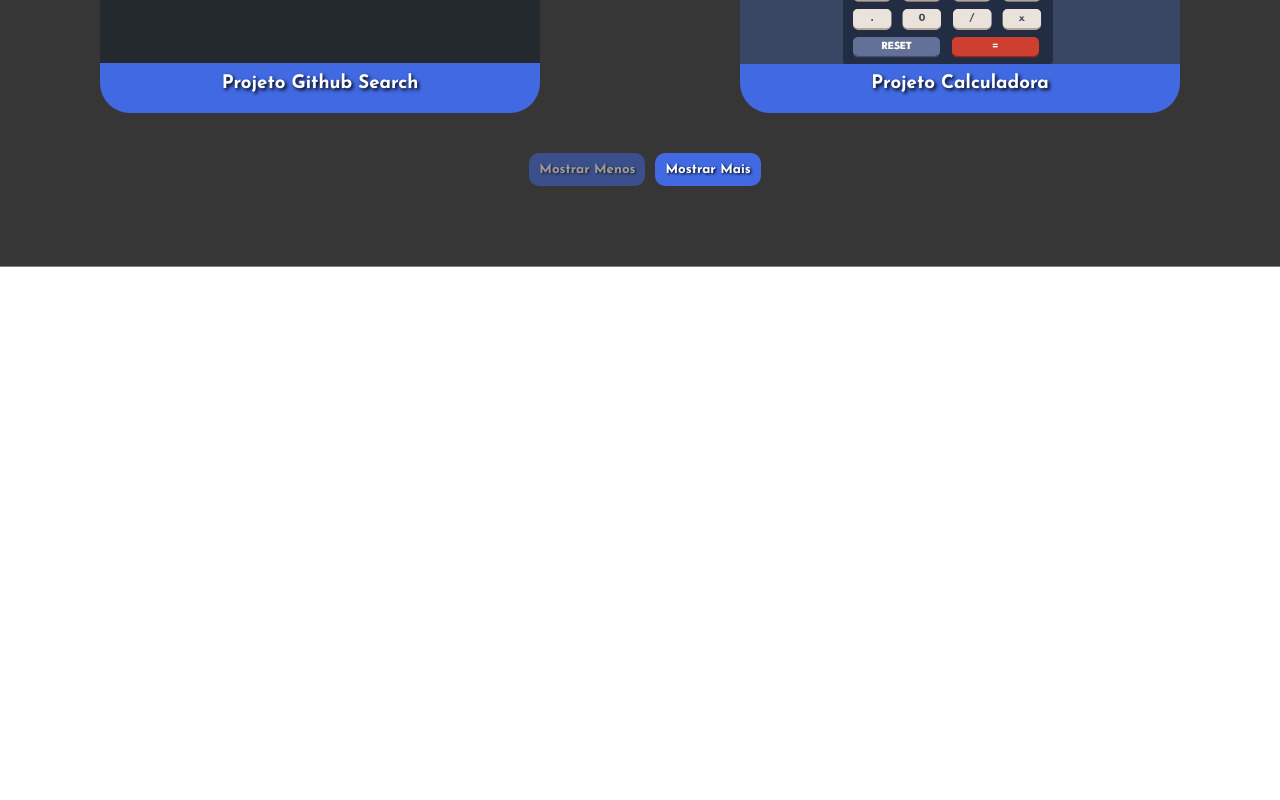
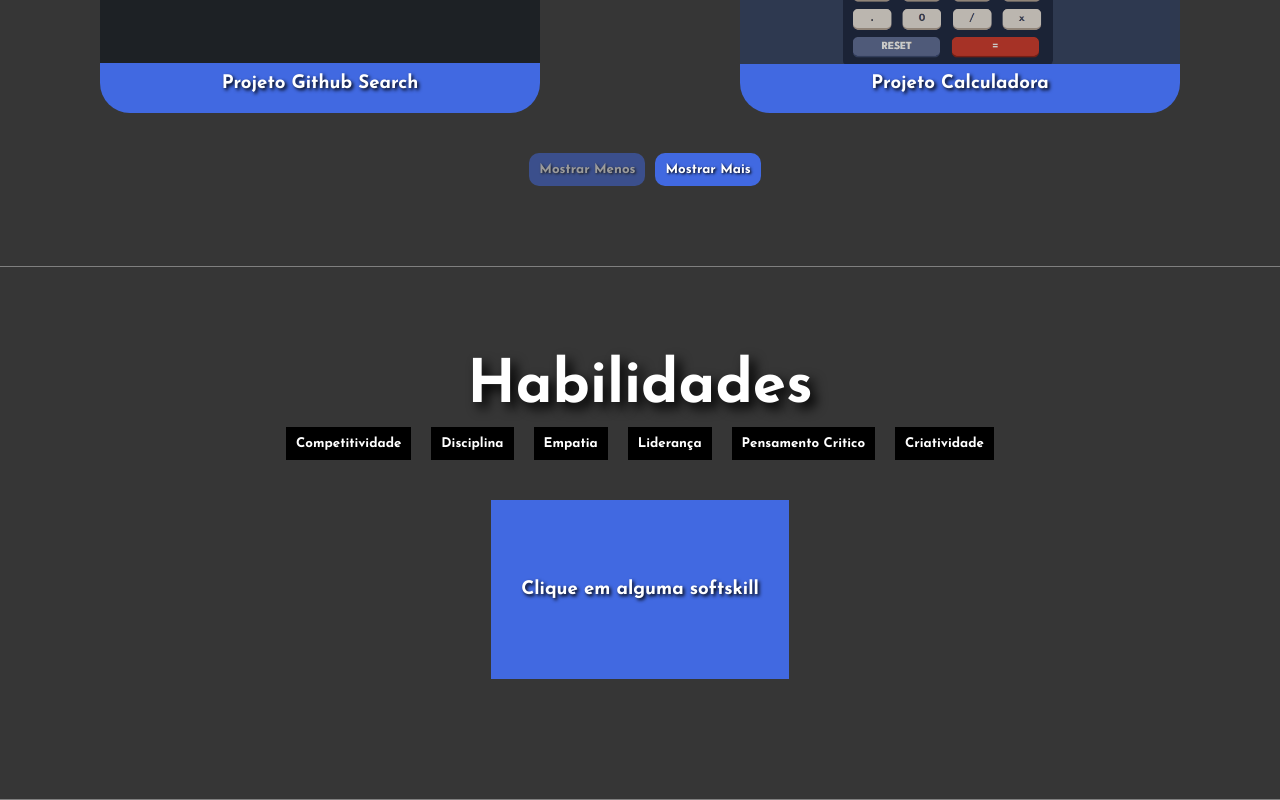
Before and after one commit to saullo-reis/new-portfolio, a React (Create React App) app: page / in a window 1280 px wide. Shown: the part 1471-2271 px from the top of the page. Before the commit the page ends 1738 px from the top, so only its background shows below. Built offline with nearby package versions, Linux system fonts and the light colour scheme.

Commit message:
criado a aba habilidades

```diff
--- a/src/App.js
+++ b/src/App.js
@@ -2,13 +2,15 @@ import { Header } from "./components/header/header";
 import './styles/App.sass'
 import { About } from "./components/about/about";
 import { Projects } from "./components/projects/projects";
+import { Skills } from "./components/skills/skill";
 
 function App() {
   return (
     <>
       <Header />
       <About />
-      <Projects/>
+      <Projects />
+      <Skills />
     </>
   );
 }
--- a/src/components/about/about.js
+++ b/src/components/about/about.js
@@ -16,7 +16,7 @@ export const About = () => {
     }
     console.log(page)
     return (
-        <section className="about">
+        <section className="about" id='about'>
             <div className='about-card'>
                 <img className='about-image' src={image}></img>
                 <div>
--- a/src/components/projects/projects.js
+++ b/src/components/projects/projects.js
@@ -21,7 +21,7 @@ export const Projects = () => {
         return 'none'
     }
     return (
-        <section className='projects'>
+        <section className='projects' id='projects'>
             <h1>Projetos</h1>
             <ul>
                 <div className='container'>
--- a/src/components/projects/styles/styles.sass
+++ b/src/components/projects/styles/styles.sass
@@ -58,10 +58,11 @@
             .pizzaria-img
                 @include mixins.bg-img('pizza-gif.gif')
         .container
+            flex-flow: row wrap
             a
                 text-decoration: none
-            max-width: 1400px
-            width: 100%
-            display: flex
-            flex-flow: row wrap
+                max-width: 1400px
+                width: 100%
+                display: flex
+                flex-flow: row wrap
             @include mixins.flex-center
--- /dev/null
+++ b/src/components/skills/skill.js
@@ -0,0 +1,44 @@
+import { useState } from "react"
+import './styles/styles.sass'
+
+export const Skills = () => {
+    const [softskills] = useState(['Competitividade', 'Disciplina', 'Empatia', 'Liderança', 'Pensamento Critico', 'Criatividade'])
+    const [active, setActive] = useState([0, 0, 0, 0, 0, 0])
+    const [start, setStart] = useState(true)
+
+    console.log(start)
+    const handleClick = (index) => {
+        setActive([0, 0, 0, 0, 0, 0])
+        setActive((prev) => {
+            const newData = [...prev];
+            newData[index] = 1;
+            return newData;
+        });
+        setStart(false)
+    }
+    console.log(active)
+    return (
+        <section className="skill" id="skills">
+            <h1>Habilidades</h1>
+            <div className="skill-button">
+                {softskills.map((element, index) => {
+                    return (
+                        <button className="button" style={{ backgroundColor: active[index] === 1 && '#4169E1' }} onClick={() => { handleClick(index) }} key={index}>{element}</button>
+                    )
+                })}
+            </div>
+            <div className="container-text">
+                <h3 className="text" style={{color: 'black'}}>
+                    {start && <p>Clique em alguma softskill</p>}
+                    {active[0] === 1 && <p>Sou uma pessoa muito competitiva, desde criança fui introduzida nos esportes e isso fez com que eu desenvolvesse a vontade de sempre melhorar e querer ser o melhor.</p>}
+                    {active[1] === 1 && <p>A disciplina veio muito por conta dos esportes também, em respeitar os superiores e fazer o que deve ser feito com constância.</p>}
+                    {active[2] === 1 && <p>Eu tomo cuidado com o que eu falo para as pessoas e não fico a julgando por erros, tendo a empatia de ir ajudar sem ofende-la.</p>}
+                    {active[3] === 1 && <p>A liderança é algo que eu não percebo mas que muitos percebem em min.</p>}
+                    {active[4] === 1 && <p>O pensamento critíco é uma soft-skill que eu a uso junto com a empatia para conseguir arrumar erros e perceber falhas</p>}
+                    {active[5] === 1 && <p>A criatividade veio desde criança pelo motivo de eu gostar muito de desenhar e com isso eu consigo planejar algo em minha mente e faze-la.</p>}
+                </h3>
+
+            </div>
+        </section>
+    )
+}
--- /dev/null
+++ b/src/components/skills/styles/styles.sass
@@ -0,0 +1,27 @@
+@use '../../../styles/variables'
+@use '../../../styles/mixins'
+.skill
+    padding:90px 0 90px 0
+    border-bottom: gray 1px solid
+    h1
+        font-size: 60px
+    @include mixins.mobile460
+        h1
+            font-size: 50px
+    @include mixins.flex-center
+    flex-direction: column
+    .skill-button
+        .button
+            margin: 10px
+            padding: 10px
+            border: none
+            background-color: variables.$header-color
+            cursor: pointer
+    .container-text
+        margin: 30px 30px 30px 30px
+        max-width: 1000px
+        padding: 80px 30px 80px 30px
+        text-align: center
+        background-color: variables.$secondary-color
+        h3
+            color: black
--- a/src/styles/App.sass
+++ b/src/styles/App.sass
@@ -12,3 +12,5 @@
     font-family: 'Josefin', sans-serif
     color: variables.$text-color
     text-shadow: 0.1em 0.1em 0.2em black
+body
+    background-color: variables.$primary-color
--- a/src/styles/mixins.sass
+++ b/src/styles/mixins.sass
@@ -13,5 +13,7 @@
     background-size: 100%
     background-position: center
     background-repeat: no-repeat
+    filter: brightness(80%)
     &:hover
         background-size: 110%
+        filter: brightness(100%)
```
